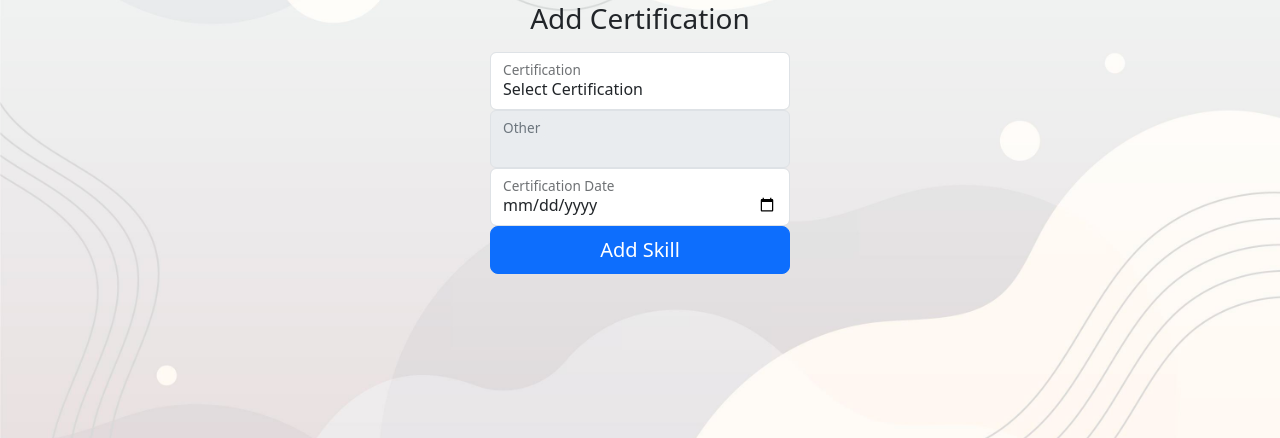
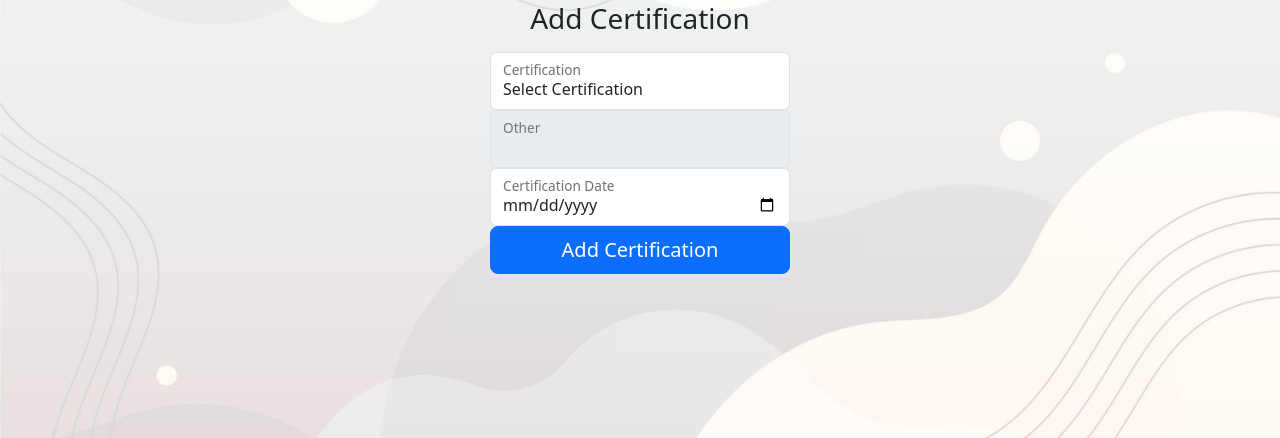
Before and after one commit to am-Anmol/hrms, a Flask app: page /certification in a window 1280 px wide. Shown: the part 275-713 px from the top of the page. Run offline with Flask 3, Linux system fonts and the light colour scheme; the visitor is signed in with stand-in values (Sample User, id 1); data that the repository does not hold is empty; some libraries are stand-ins or nearby versions.

Commit message:
updated certification

```diff
--- a/templates/addcertification.html
+++ b/templates/addcertification.html
@@ -44,7 +44,7 @@
         <label for="floatingInput">Certification Date</label>
       </div>
 
-    <button class="w-100 btn btn-lg btn-primary mb-3" type="submit">Add Skill</button>
+    <button class="w-100 btn btn-lg btn-primary mb-3" type="submit">Add Certification</button>
   </form>
 </main>
 
--- a/templates/home.html
+++ b/templates/home.html
@@ -102,6 +102,9 @@
               <h2 class="display-5">Project</h2>
             </div>
             <div class="bg-body-tertiary shadow-sm mx-auto text-body" style="width: 80%; height: 500px; border-radius: 21px 21px 0 0;">
+                {%if not project%}
+                <h5>Not Assigned with any project, contact HR-Admin</h5>
+                {%else%}
                 {%for p in project%}
                 <table class="table">
                     <thead>
@@ -129,6 +132,7 @@
                     </tbody>
                 </table>
                 {%endfor%}
+                {%endif%}
             </div>
           </div>
         </div>
```
